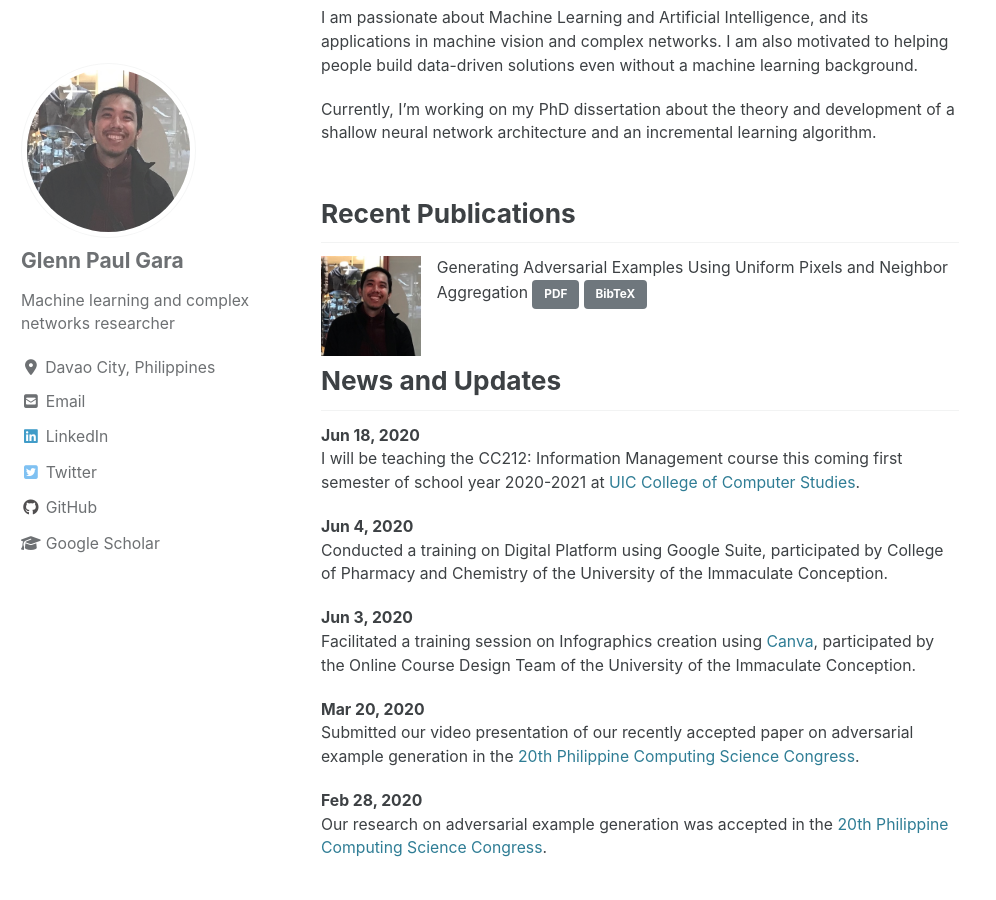
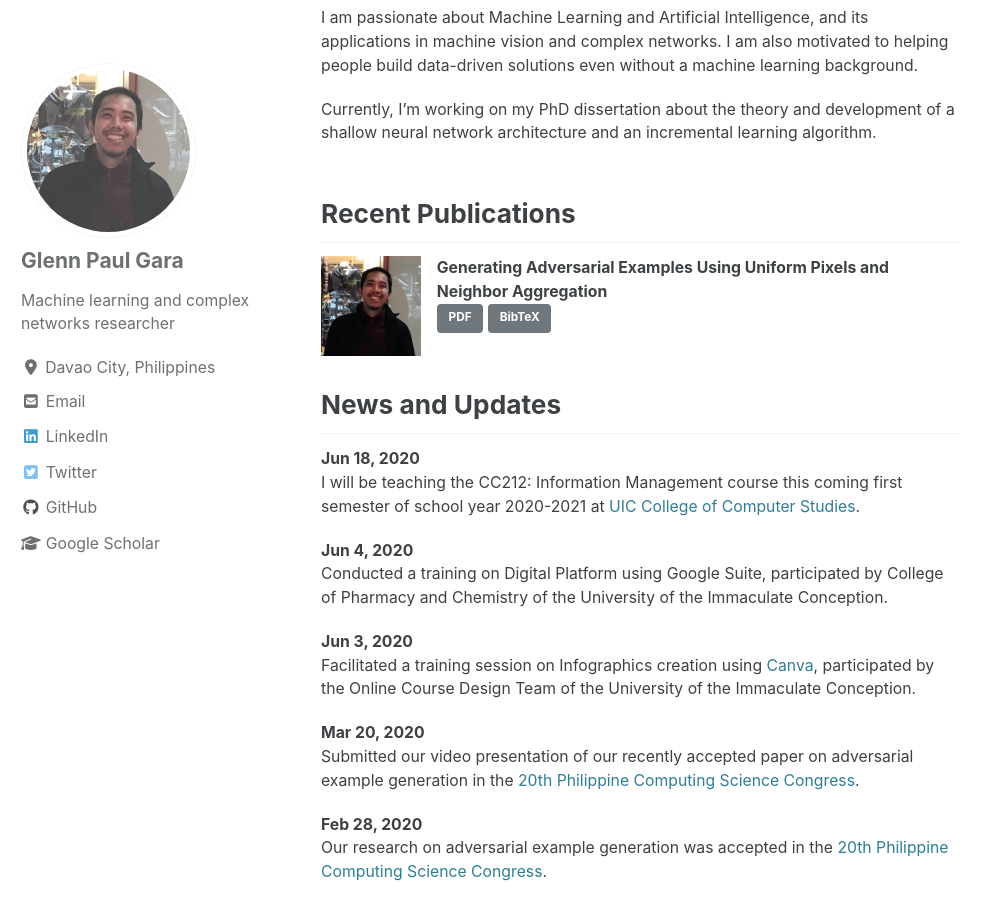
Before and after one commit to glenngara/glenngara.github.io, a Jekyll site: the page built from _pages/home.md, in a window 1280 px wide and 900 px high, scrolled down 311 px. Shown: the whole window, without its empty margins (0-996 px from the left). Built offline with Jekyll 4.4.1, drawn with Linux system fonts in a browser that asks for light colours; cached includes are drawn as plain includes; nearby versions of some CDN libraries.

Commit message:
Changes in recent publications

```diff
--- a/_pages/home.md
+++ b/_pages/home.md
@@ -14,7 +14,7 @@ Currently, I'm working on my PhD dissertation about the theory and development o
 Recent Publications
 ------
 ![image-center](/assets/images/bio-photo.jpg){: .align-left height="100" width="100"}
-Generating Adversarial Examples Using Uniform Pixels and Neighbor Aggregation
+**Generating Adversarial Examples Using Uniform Pixels and Neighbor Aggregation**
 <a href="#" class="btn btn--primary">PDF</a>
 <a href="#" class="btn btn--primary">BibTeX</a>
 
```
